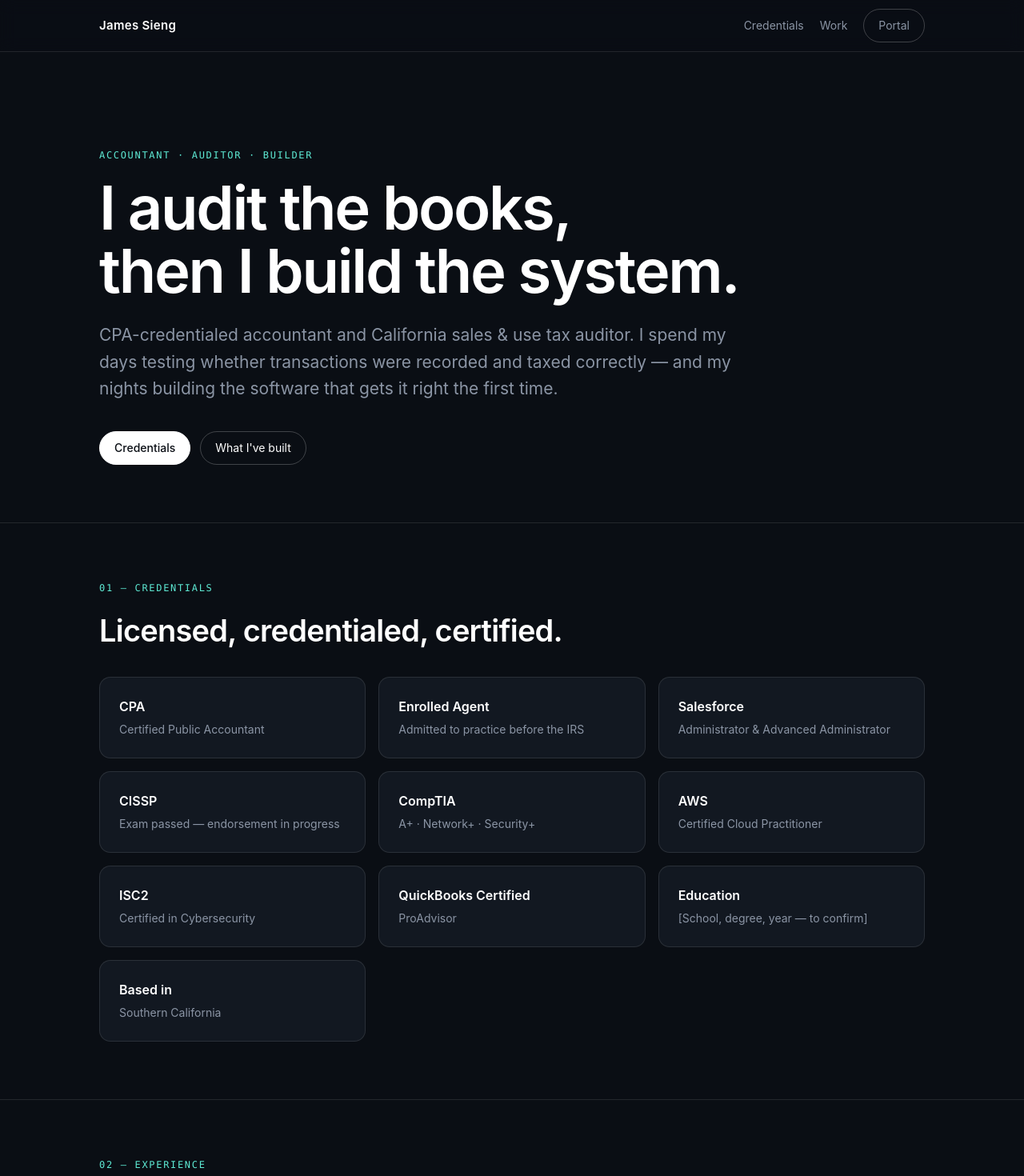
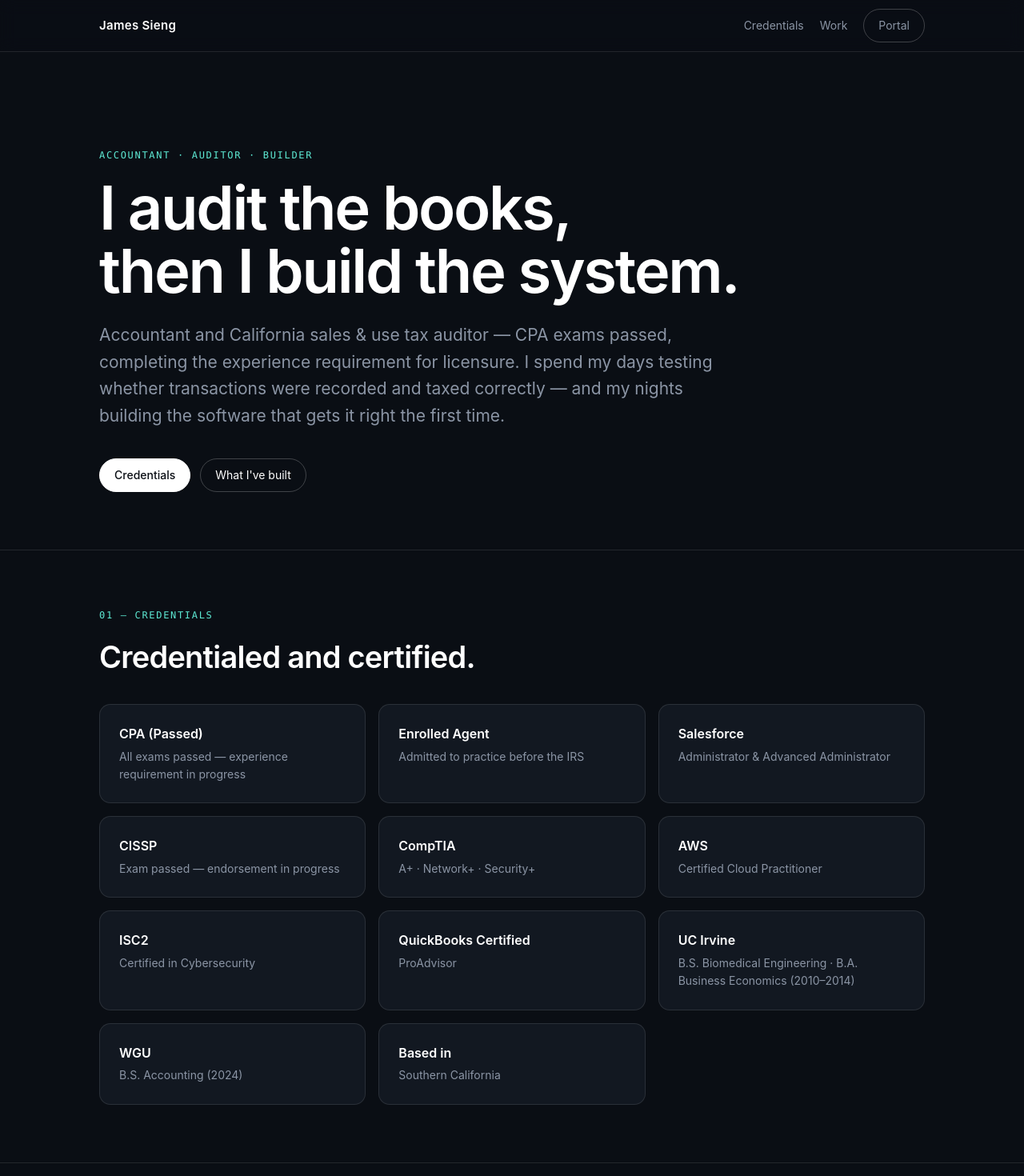
Before and after one commit to jamessiengsieyant/jamessieng, a Next.js app: page / in a window 1280 px wide. Shown: the top 1470 px of the page at 80% size. Built offline with nearby package versions, Linux system fonts and the light colour scheme; no server answers.

Commit message:
Remove 'Licensed' from credentials heading — no CPA license held

```diff
--- a/app/layout.tsx
+++ b/app/layout.tsx
@@ -4,7 +4,8 @@ import "./globals.css";
 
 export const metadata: Metadata = {
   title: "James Sieng",
-  description: "CPA-credentialed accountant, tax auditor, and builder.",
+  description:
+    "Accountant, tax auditor, and builder — CPA exams passed, Enrolled Agent.",
 };
 
 export default function RootLayout({
--- a/app/page.tsx
+++ b/app/page.tsx
@@ -14,7 +14,8 @@ export default function Home() {
             then I build the system.
           </h1>
           <p className="lede">
-            CPA-credentialed accountant and California sales &amp; use tax auditor.
+            Accountant and California sales &amp; use tax auditor — CPA exams
+            passed, completing the experience requirement for licensure.
             I spend my days testing whether transactions were recorded and taxed
             correctly — and my nights building the software that gets it right the
             first time.
@@ -33,12 +34,12 @@ export default function Home() {
       <section className="band" id="credentials">
         <div className="wrap">
           <div className="mono">01 — Credentials</div>
-          <h2>Licensed, credentialed, certified.</h2>
+          <h2>Credentialed and certified.</h2>
           <div className="grid grid-3" style={{ marginTop: 28 }}>
             <div className="card">
               <div className="cred">
-                <span className="k">CPA</span>
-                <span className="v">Certified Public Accountant</span>
+                <span className="k">CPA (Passed)</span>
+                <span className="v">All exams passed — experience requirement in progress</span>
               </div>
             </div>
             <div className="card">
@@ -85,8 +86,17 @@ export default function Home() {
             </div>
             <div className="card">
               <div className="cred">
-                <span className="k">Education</span>
-                <span className="v">[School, degree, year — to confirm]</span>
+                <span className="k">UC Irvine</span>
+                <span className="v">
+                  B.S. Biomedical Engineering · B.A. Business Economics
+                  (2010–2014)
+                </span>
+              </div>
+            </div>
+            <div className="card">
+              <div className="cred">
+                <span className="k">WGU</span>
+                <span className="v">B.S. Accounting (2024)</span>
               </div>
             </div>
             <div className="card">
```
Also changed, not shown: app/vast/introduction/page.tsx (+6 -1 lines).
